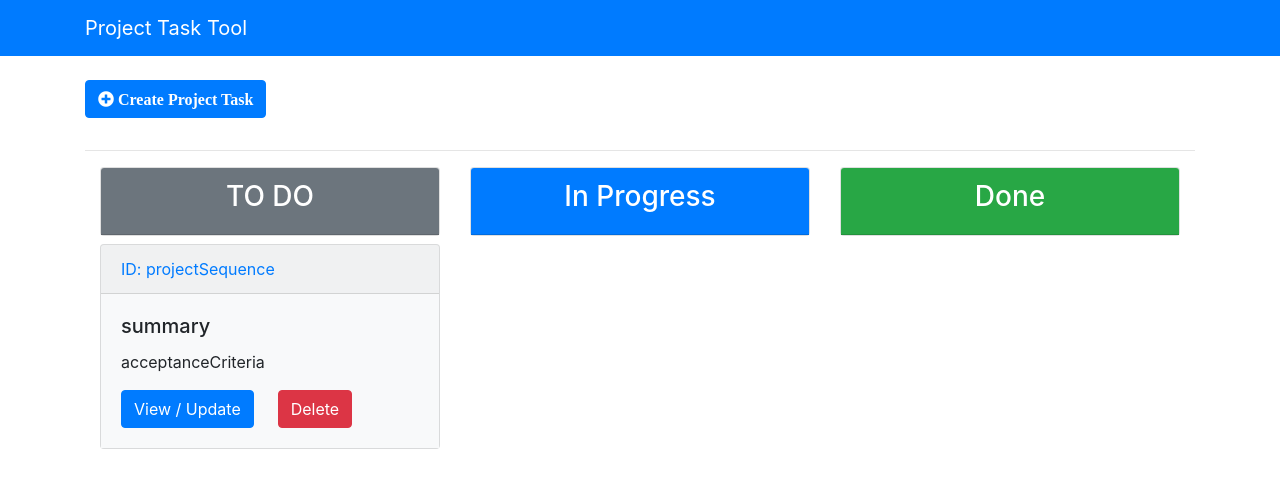
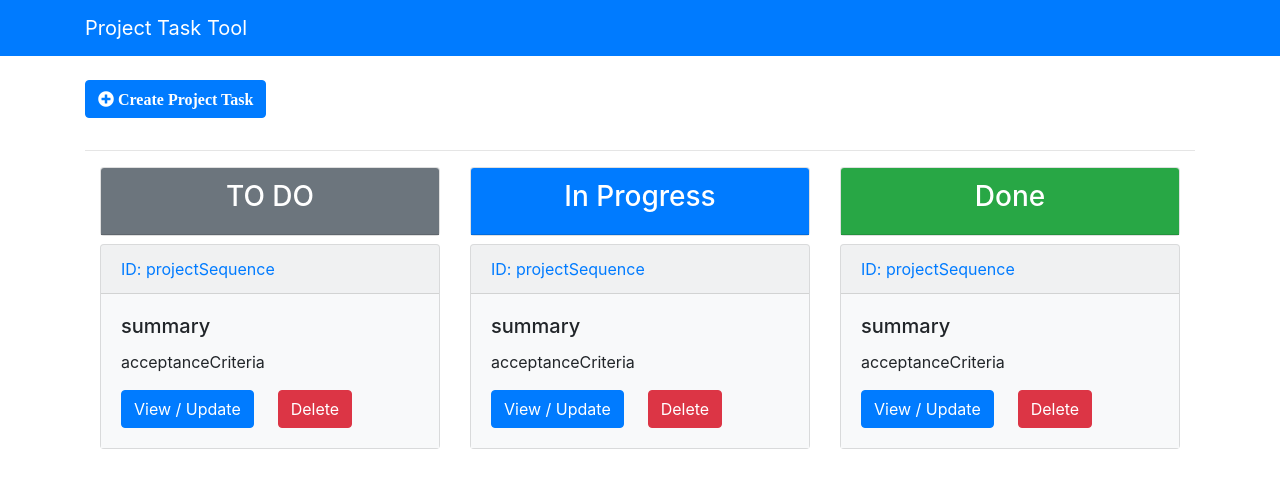
Before and after one commit to musab-mohamed206/todo-react, a React (Create React App) app: page / in a window 1280 px wide. Shown: the top 488 px of the page. Built offline with nearby package versions, Linux system fonts and the light colour scheme.

Commit message:
add projectTaskItem component

```diff
--- a/src/components/ProjectBoard.js
+++ b/src/components/ProjectBoard.js
@@ -1,6 +1,7 @@
 import React, { Component } from 'react'
 import { connect } from 'react-redux'
 import { Link } from "react-router-dom";
+import ProjectTaskItem from './ProjectTask/ProjectTaskItem';
 
 export class ProjectBoard extends Component {
     render() {
@@ -24,25 +25,8 @@ export class ProjectBoard extends Component {
 
                     {//<!-- SAMPLE PROJECT TASK STARTS HERE -->
                     }
-                    <div className="card mb-1 bg-light">
 
-                        <div className="card-header text-primary">
-                            ID: projectSequence
-                        </div>
-                        <div className="card-body bg-light">
-                            <h5 className="card-title">summary</h5>
-                            <p className="card-text text-truncate ">
-                                acceptanceCriteria
-                            </p>
-                            <a href="" className="btn btn-primary">
-                                View / Update
-                            </a>
-
-                            <button className="btn btn-danger ml-4">
-                                Delete
-                            </button>
-                        </div>
-                    </div>
+                    <ProjectTaskItem/>
 
                     {//<!-- SAMPLE PROJECT TASK ENDS HERE -->
                     }
@@ -57,6 +41,7 @@ export class ProjectBoard extends Component {
 
                     //<!-- SAMPLE PROJECT TASK ENDS HERE -->
                     }
+                    <ProjectTaskItem/>
                 </div>
                 <div className="col-md-4">
                     <div className="card text-center mb-2">
@@ -68,6 +53,7 @@ export class ProjectBoard extends Component {
 
                     //<!-- SAMPLE PROJECT TASK ENDS HERE -->
                     }
+                    <ProjectTaskItem/>
                 </div>
             </div>
         </div>
--- /dev/null
+++ b/src/components/ProjectTask/ProjectTaskItem.js
@@ -0,0 +1,29 @@
+import React, { Component } from 'react'
+
+class ProjectTaskItem extends Component {
+    render() {
+        return (
+            <div className="card mb-1 bg-light">
+
+            <div className="card-header text-primary">
+                ID: projectSequence
+            </div>
+            <div className="card-body bg-light">
+                <h5 className="card-title">summary</h5>
+                <p className="card-text text-truncate ">
+                    acceptanceCriteria
+                </p>
+                <a href="" className="btn btn-primary">
+                    View / Update
+                </a>
+
+                <button className="btn btn-danger ml-4">
+                    Delete
+                </button>
+            </div>
+        </div>
+        )
+    }
+}
+
+export default ProjectTaskItem;
```
Also changed, not shown: 1 other file (tests, documents, lock files or other folders).
